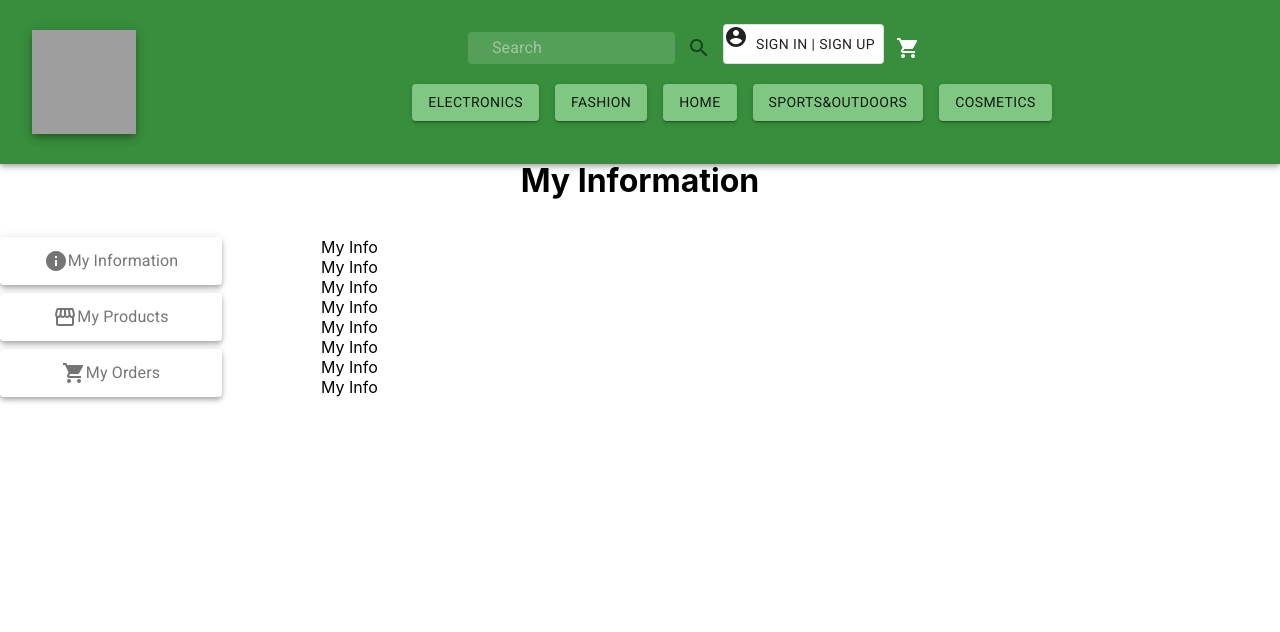
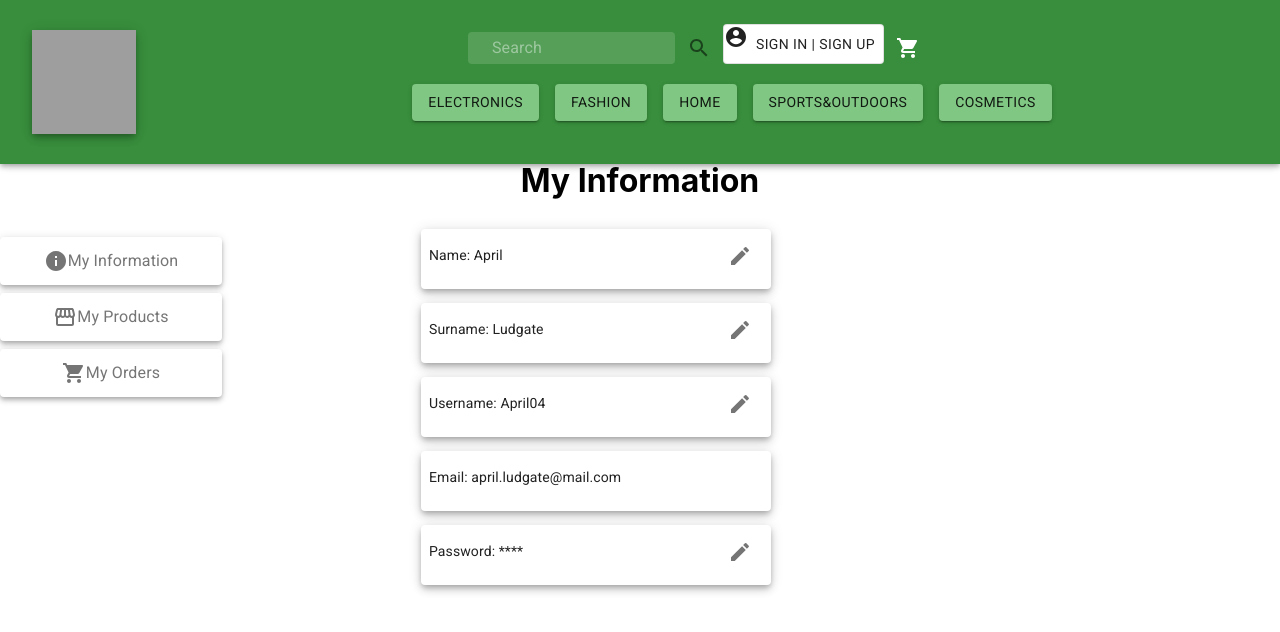
Before and after one commit to bounswe/bounswe2020group1, a React (Create React App) app in the folder Frontend/tursu/: page /vendorProfile in a window 1280 px wide. Shown: the top 632 px of the page. Built offline with nearby package versions, Linux system fonts and the light colour scheme; grey boxes are pictures that could not be loaded; what react-swipeable-views-utils would draw is missing.

Commit message:
My Information page for customers is created with mock data.

```diff
--- /dev/null
+++ b/Frontend/tursu/src/Profiles/InfoBox.js
@@ -0,0 +1,110 @@
+import React from "react";
+import {makeStyles} from "@material-ui/core/styles";
+import Paper from "@material-ui/core/Paper";
+import Grid from "@material-ui/core/Grid";
+import { Link } from "react-router-dom";
+import {Button, Typography} from "@material-ui/core";
+import Box from '@material-ui/core/Box';
+import ButtonGroup from "@material-ui/core/ButtonGroup";
+import AddIcon from '@material-ui/icons/Add';
+import RemoveIcon from '@material-ui/icons/Remove';
+import TextField from "@material-ui/core/TextField";
+import IconButton from "@material-ui/core/IconButton";
+import ChatIcon from '@material-ui/icons/Chat';
+import EditIcon from '@material-ui/icons/Edit';
+import DeleteOutlineIcon from '@material-ui/icons/DeleteOutline';
+import createMuiTheme from "@material-ui/core/styles/createMuiTheme";
+import {palette} from "@material-ui/system";
+import axios from "axios";
+
+
+const horizontalStyles = makeStyles((theme) => ({
+    root: {
+        flexGrow: 1,
+    },
+    paper:{
+        marginLeft: 100,
+        marginTop: theme.spacing(1),
+        marginBottom: 30,
+        width: 350,
+        height: 60,
+    },
+    grid: {
+        paddingLeft: theme.spacing(1),
+        width: "100%",
+        height: "100%",
+        justifyContent: "space-between"
+    },
+    imageContainer: {
+        width: 128,
+        height: 128,
+    },
+    image: {
+        width: "50%",
+        height: "auto",
+        //marginTop: "12px"
+    },
+    productName: {
+        //flex: "0 0 150px",
+        textAlign: "left"
+    },
+    price: {
+        flex: "0 0 100px",
+        textAlign: "left"
+    },
+    brandName: {
+        flex: "0 0 100px",
+        textAlign: "left",
+    },
+    brandName: {
+        flex: "0 0 100px",
+        textAlign: "left",
+    },
+    productCountBox: {
+        width: 45,
+        height: 64,
+    },
+    productCountNumber:{
+        // marginBottom: 10
+    },
+    marginInsideGrid: {
+        marginBottom:  20,
+    }
+}));
+function isEditable(props,classes){
+    if (props.field.editable === 'True'){
+        return(
+            <Grid className={classes.marginInsideGrid}>
+                <IconButton size="small">
+                    <EditIcon/>
+                </IconButton>
+            </Grid>
+        )
+    }
+    else{
+        return(
+            <div>
+            </div>
+        )
+    }
+}
+
+export default function InfoBox(props) {
+    const classes = horizontalStyles()
+
+
+    return(
+        <div className={classes.root}>
+            <Paper className={classes.paper} elevation={5}>
+                <Grid container item className={classes.grid} alignItems="center" spacing={4}>
+                    <Grid item className={[classes.marginInsideGrid, classes.productName].join(" ") }>
+                        <Typography variant="subtitle2">
+                            {props.field.key}: {props.field.value}
+                        </Typography>
+                    </Grid>
+                    {isEditable(props,classes)}
+                </Grid>
+            </Paper>
+        </div>
+    );
+}
--- a/Frontend/tursu/src/Profiles/MyInfo.js
+++ b/Frontend/tursu/src/Profiles/MyInfo.js
@@ -1,5 +1,6 @@
 import React, { Component} from 'react';
 import Grid from "@material-ui/core/Grid";
+import InfoBox from "./InfoBox"
 
 
 export default class myInfo extends Component {
@@ -11,13 +12,31 @@ export default class myInfo extends Component {
     }
 
     render() {
+        const fields = [
+        {key: 'Name',
+            value: 'April',
+            editable : 'True'},
+        {key: 'Surname',
+            value: 'Ludgate',
+            editable : 'True'},
+        {key: 'Username',
+            value: 'April04',
+            editable : 'True'},
+        {key: 'Email',
+            value: 'april.ludgate@mail.com',
+            editable : 'False'},
+        {key: 'Password',
+            value: '****',
+            editable : 'True'}
+        ];
         return(
             <Grid item>
                 <div>
-                        <a>My Info</a> <br/>
-                        <a>My Info</a> <br/>
-                        <a>My Info</a> <br/><a>My Info</a> <br/><a>My Info</a> <br/><a>My Info</a> <br/><a>My Info</a> <br/><a>My Info</a> <br/>
-
+                    <InfoBox field={fields[0]}/>
+                    <InfoBox field={fields[1]}/>
+                    <InfoBox field={fields[2]}/>
+                    <InfoBox field={fields[3]}/>
+                    <InfoBox field={fields[4]}/>
                 </div>
             </Grid>
         )
```
Lines whose indentation alone changed are shown as unchanged.
